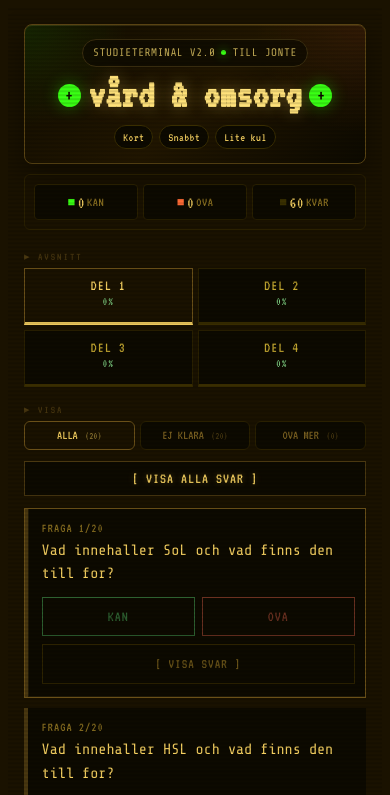
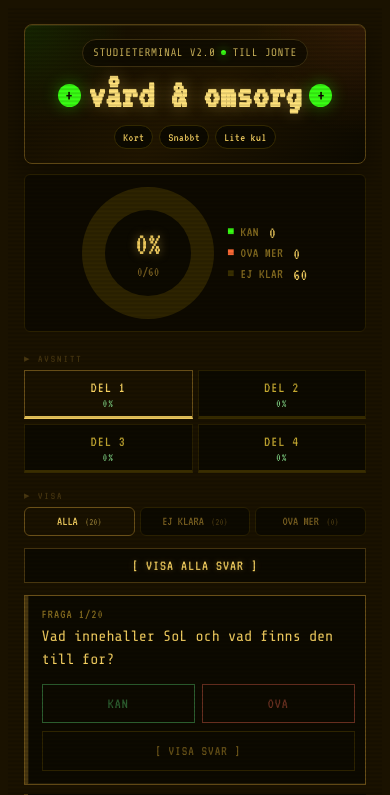
Before and after one commit to dubYdub/Studera-Jonte, a React (Vite) app: page / in a window 390 px wide. Shown: the top 795 px of the page. Built offline with nearby package versions, Linux system fonts and the light colour scheme.

Commit message:
Fix mobile progress navigation

```diff
--- a/src/components/TabRow.jsx
+++ b/src/components/TabRow.jsx
@@ -1,6 +1,12 @@
 import { data } from '../data'
 
 export default function TabRow({ currentPart, onSelect, status }) {
+  function handleTouchSelect(event, part) {
+    if (event.pointerType !== 'touch') return
+    event.preventDefault()
+    onSelect(part)
+  }
+
   return (
     <div className="tab-strip">
       {Object.keys(data).map((part, index) => {
@@ -13,7 +19,9 @@ export default function TabRow({ currentPart, onSelect, status }) {
         return (
           <button
             key={part}
+            type="button"
             className={`tab${part === currentPart ? ' active' : ''}`}
+            onPointerDown={(event) => handleTouchSelect(event, part)}
             onClick={() => onSelect(part)}
           >
             <span className="tab-title">
--- a/src/index.css
+++ b/src/index.css
@@ -267,14 +267,19 @@ body {
   font-family: 'VT323', monospace;
   letter-spacing: 1px;
   text-align: center;
+  position: relative;
+  overflow: hidden;
+  -webkit-tap-highlight-color: transparent;
+  touch-action: manipulation;
   transition: background 0.1s, color 0.1s, border-color 0.1s;
 }
 .tab.active { background: #1a1200; color: #f5d060; border-color: #f5d060; }
-.tab:hover:not(.active) { background: #2a1e00; color: #f5d060; }
 .tab:active { transform: scale(0.97); }
 .tab-title,
 .tab-pct {
   display: block;
+  position: relative;
+  z-index: 1;
 }
 .tab-pct {
   margin-top: 2px;
@@ -497,14 +502,23 @@ body {
 
 /* === Tab progress bar === */
 .tab-progress {
-  height: 4px;
+  position: absolute;
+  inset: 0;
+  z-index: 0;
+  height: auto;
   background: transparent;
-  margin-top: 5px;
+  margin-top: 0;
   overflow: hidden;
+  pointer-events: none;
 }
 .tab-progress-fill {
   height: 100%;
+  opacity: 0.18;
   transition: width 0.5s ease;
+}
+
+@media (hover: hover) and (pointer: fine) {
+  .tab:hover:not(.active) { background: #2a1e00; color: #f5d060; }
 }
 
 /* === Keyboard hint === */
@@ -574,35 +588,38 @@ body {
     font-size: 12px;
   }
   .donut-wrap {
-    display: block;
-    padding: 0.55rem;
+    padding: 0.75rem;
     border-color: #2a2000;
-    background: transparent;
+    background: #0e0a00;
   }
-  .donut-desktop { display: none; }
-  .donut-mobile {
-    display: grid;
-    grid-template-columns: repeat(3, minmax(0, 1fr));
-    gap: 5px;
-    font-size: 13px;
+  .donut-desktop {
+    display: flex;
+    gap: 0.8rem;
+  }
+  .donut-ring {
+    width: 132px;
+    height: 132px;
+  }
+  .donut-hole {
+    inset: 23px;
+  }
+  .donut-pct {
+    font-size: 33px;
+  }
+  .donut-sub {
+    font-size: 14px;
+  }
+  .donut-legend {
+    gap: 4px;
+  }
+  .legend-row {
+    font-size: 14px;
     letter-spacing: 0.5px;
-    white-space: normal;
   }
-  .donut-mobile > span {
-    display: flex;
-    align-items: center;
-    justify-content: center;
-    gap: 2px;
-    min-height: 36px;
-    padding: 5px 4px;
-    background: #0d0a00;
-    border: 1px solid #2a2000;
-    border-radius: 4px;
+  .leg-n {
+    font-size: 17px;
   }
-  .stat-n {
-    font-size: 17px;
-    line-height: 1;
-  }
+  .donut-mobile { display: none; }
   .nav-section {
     margin-bottom: 0.65rem;
   }
@@ -632,7 +649,7 @@ body {
     font-size: 12px;
   }
   .tab-progress {
-    height: 3px;
+    height: auto;
   }
   .filter-row {
     display: grid;
```
Also changed, not shown: 5 other files (tests, documents, lock files or other folders).
